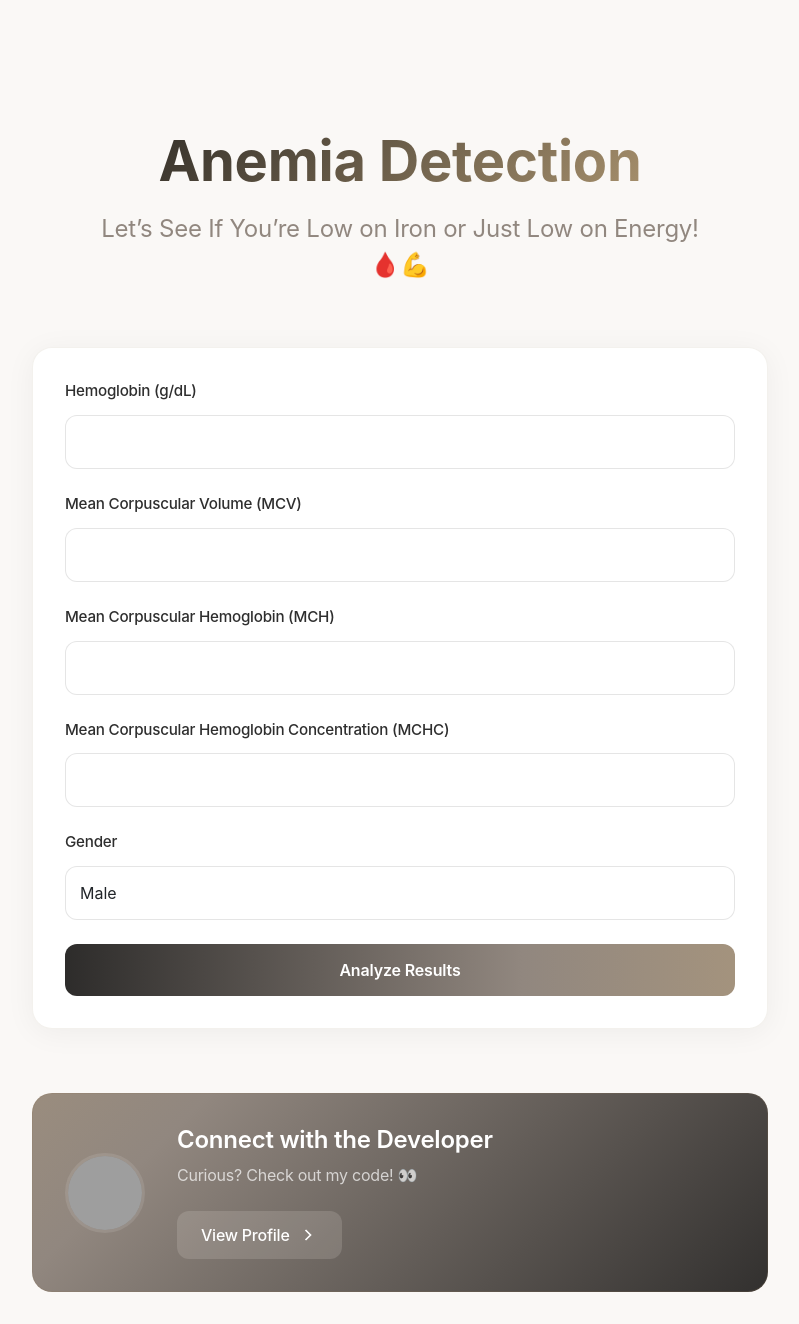
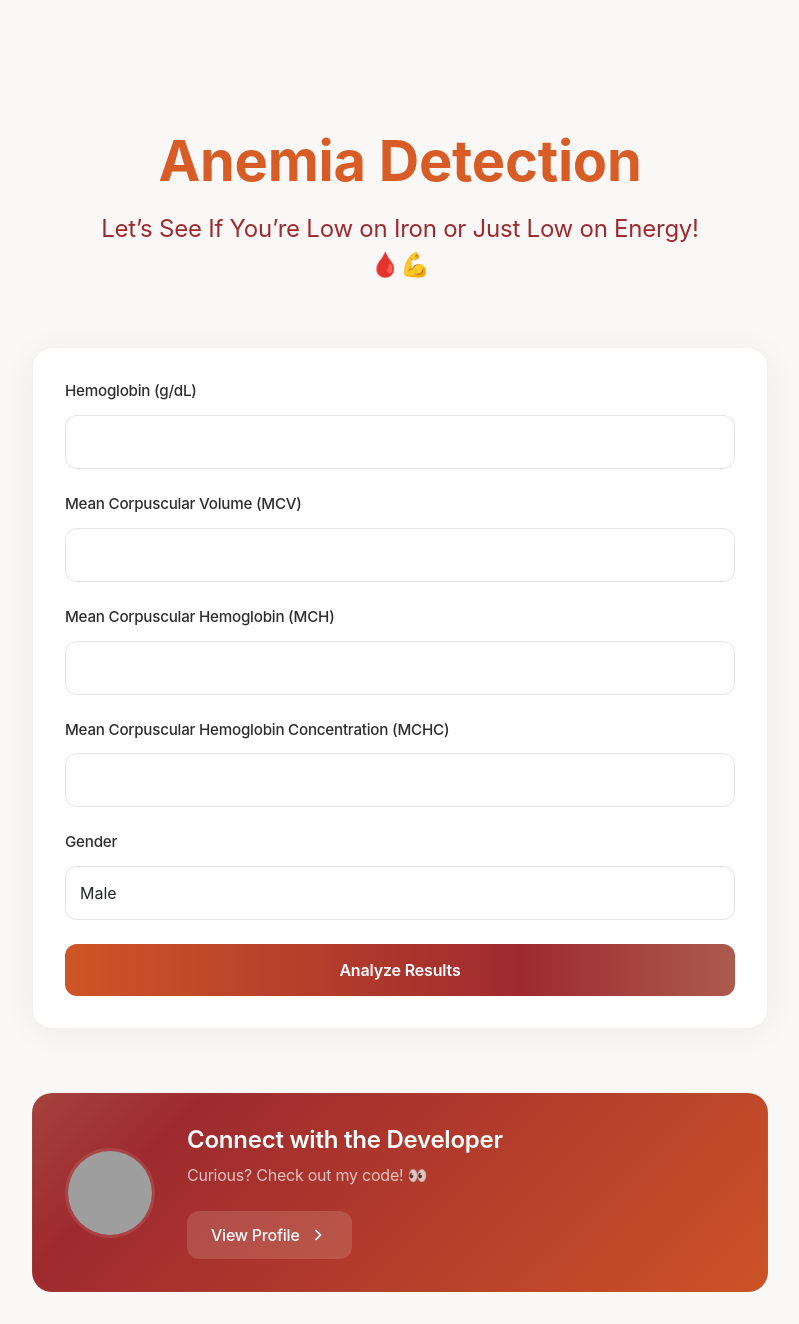
Before and after one commit to yogeshwaran10/Anemia_detection, a Flask app: page / in a window 1280 px wide. Shown: the whole page, without its empty margins (240-1039 px from the left). Run offline with Flask 2, Linux system fonts and the light colour scheme; parts of the project's set-up code (start-up, migrations or seed data) failed here and were passed over; some libraries are stand-ins or nearby versions; some web fonts are replaced; grey boxes are pictures that could not be loaded.

Commit message:
Changed the root colors

```diff
--- a/templates/index.html
+++ b/templates/index.html
@@ -13,13 +13,13 @@
         }
 
         :root {
-            --primary-color: #1C1C1C; /* Deep black */
+            --primary-color: #D85C25;
             --secondary-color: #C0A57B; /* Luxe gold */
             --secondary-color-rgb: 192, 165, 123;
             --background-color: #FAF8F6; /* Off-white */
             --card-background: #FFFFFF; /* Crisp white */
             --text-color: #2E2E2E; /* Rich gray */
-            --accent-color: #91877F; /* Soft taupe */
+            --accent-color: #9E2A2F; /* Soft taupe */
             --highlight-color: #E4D3C6; /* Warm beige */
         }
 
@@ -72,7 +72,7 @@
             font-size: 3.5rem;
             font-weight: 700;
             margin-bottom: 1rem;
-            background: linear-gradient(135deg, var(--primary-color), var(--secondary-color));
+            background: var(--primary-color);
             -webkit-background-clip: text;
             -webkit-text-fill-color: transparent;
         }
@@ -323,8 +323,8 @@
         }
 
         .github-avatar-container {
-            width: 80px;
-            height: 80px;
+            width: 90px;
+            height: 90px;
             border-radius: 50%;
             overflow: hidden;
             border: 3px solid rgba(255, 255, 255, 0.1);
```
